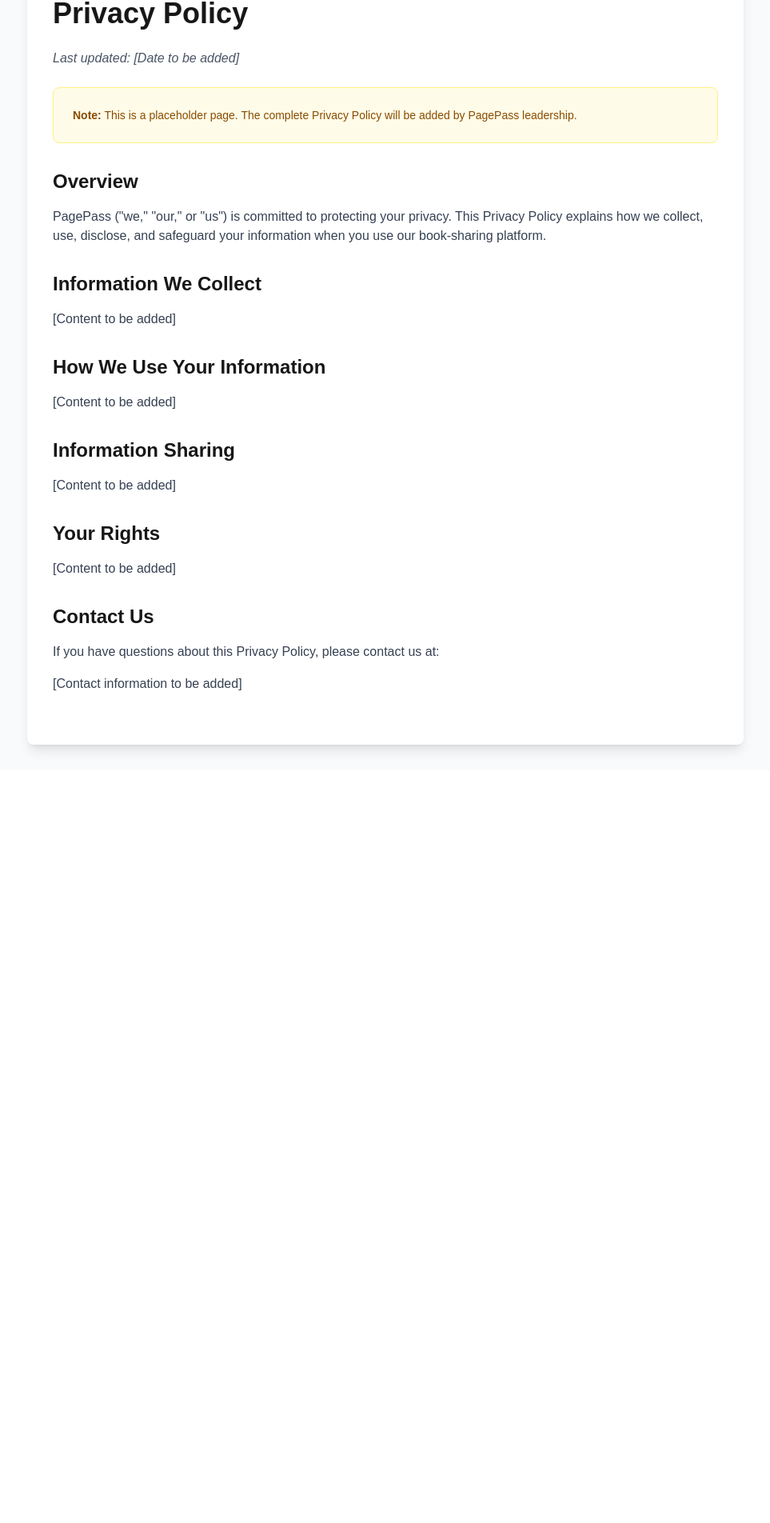
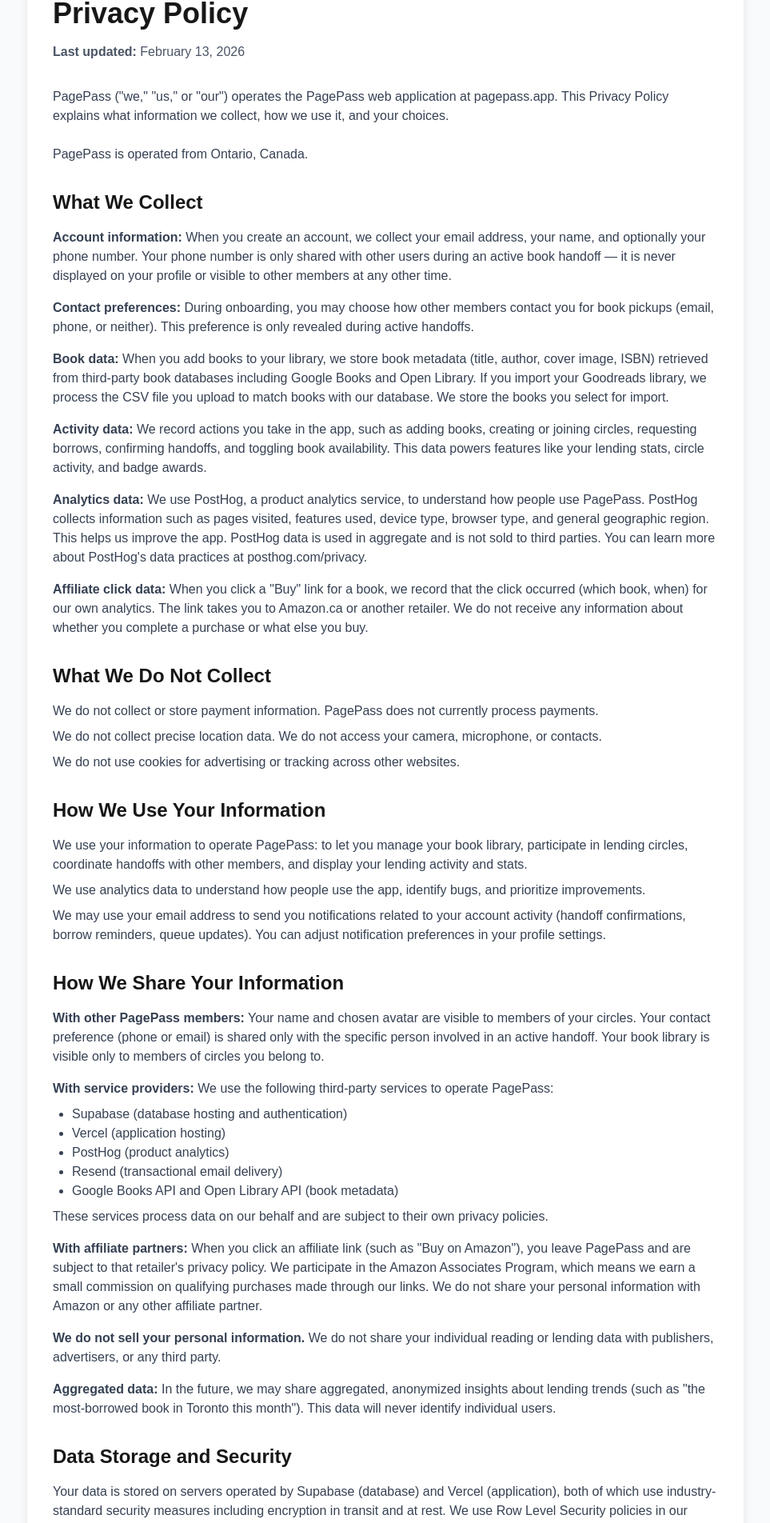
Before and after one commit to lwn2018/book-circles, a Next.js app: page /privacy in a window 1280 px wide. Shown: the part 115-2019 px from the top of the page at 80% size, without its empty margins (158-1121 px from the left). Before the commit the page ends 1078 px from the top, so only its background shows below. Built offline with nearby package versions, Linux system fonts and the light colour scheme; no server answers.

Commit message:
Update Privacy Policy with final content from co-CEO

```diff
--- a/app/privacy/page.tsx
+++ b/app/privacy/page.tsx
@@ -11,61 +11,163 @@ export default function PrivacyPolicy() {
         </div>
 
         <div className="bg-white rounded-lg shadow-lg p-8">
-          <h1 className="text-4xl font-bold mb-6">Privacy Policy</h1>
+          <h1 className="text-4xl font-bold mb-4">Privacy Policy</h1>
 
-          <div className="prose max-w-none">
-            <p className="text-gray-600 mb-6">
-              <em>Last updated: [Date to be added]</em>
+          <p className="text-gray-600 mb-8">
+            <strong>Last updated:</strong> February 13, 2026
+          </p>
+
+          <div className="prose max-w-none space-y-6">
+            <p className="text-gray-700">
+              PagePass ("we," "us," or "our") operates the PagePass web application at pagepass.app. This Privacy Policy explains what information we collect, how we use it, and your choices.
+            </p>
+            <p className="text-gray-700">
+              PagePass is operated from Ontario, Canada.
             </p>
 
-            <div className="bg-yellow-50 border border-yellow-200 rounded-lg p-6 mb-8">
-              <p className="text-sm text-yellow-800">
-                <strong>Note:</strong> This is a placeholder page. The complete Privacy Policy will be added by PagePass leadership.
+            <section className="mt-8">
+              <h2 className="text-2xl font-semibold mb-4">What We Collect</h2>
+
+              <div className="space-y-4">
+                <div>
+                  <p className="text-gray-700"><strong>Account information:</strong> When you create an account, we collect your email address, your name, and optionally your phone number. Your phone number is only shared with other users during an active book handoff — it is never displayed on your profile or visible to other members at any other time.</p>
+                </div>
+
+                <div>
+                  <p className="text-gray-700"><strong>Contact preferences:</strong> During onboarding, you may choose how other members contact you for book pickups (email, phone, or neither). This preference is only revealed during active handoffs.</p>
+                </div>
+
+                <div>
+                  <p className="text-gray-700"><strong>Book data:</strong> When you add books to your library, we store book metadata (title, author, cover image, ISBN) retrieved from third-party book databases including Google Books and Open Library. If you import your Goodreads library, we process the CSV file you upload to match books with our database. We store the books you select for import.</p>
+                </div>
+
+                <div>
+                  <p className="text-gray-700"><strong>Activity data:</strong> We record actions you take in the app, such as adding books, creating or joining circles, requesting borrows, confirming handoffs, and toggling book availability. This data powers features like your lending stats, circle activity, and badge awards.</p>
+                </div>
+
+                <div>
+                  <p className="text-gray-700"><strong>Analytics data:</strong> We use PostHog, a product analytics service, to understand how people use PagePass. PostHog collects information such as pages visited, features used, device type, browser type, and general geographic region. This helps us improve the app. PostHog data is used in aggregate and is not sold to third parties. You can learn more about PostHog's data practices at posthog.com/privacy.</p>
+                </div>
+
+                <div>
+                  <p className="text-gray-700"><strong>Affiliate click data:</strong> When you click a "Buy" link for a book, we record that the click occurred (which book, when) for our own analytics. The link takes you to Amazon.ca or another retailer. We do not receive any information about whether you complete a purchase or what else you buy.</p>
+                </div>
+              </div>
+            </section>
+
+            <section className="mt-8">
+              <h2 className="text-2xl font-semibold mb-4">What We Do Not Collect</h2>
+              <p className="text-gray-700">
+                We do not collect or store payment information. PagePass does not currently process payments.
               </p>
-            </div>
-
-            <section className="mb-8">
-              <h2 className="text-2xl font-semibold mb-4">Overview</h2>
-              <p className="text-gray-700 mb-4">
-                PagePass ("we," "our," or "us") is committed to protecting your privacy. This Privacy Policy explains how we collect, use, disclose, and safeguard your information when you use our book-sharing platform.
+              <p className="text-gray-700 mt-2">
+                We do not collect precise location data. We do not access your camera, microphone, or contacts.
+              </p>
+              <p className="text-gray-700 mt-2">
+                We do not use cookies for advertising or tracking across other websites.
               </p>
             </section>
 
-            <section className="mb-8">
-              <h2 className="text-2xl font-semibold mb-4">Information We Collect</h2>
-              <p className="text-gray-700 mb-4">
-                [Content to be added]
+            <section className="mt-8">
+              <h2 className="text-2xl font-semibold mb-4">How We Use Your Information</h2>
+              <p className="text-gray-700">
+                We use your information to operate PagePass: to let you manage your book library, participate in lending circles, coordinate handoffs with other members, and display your lending activity and stats.
+              </p>
+              <p className="text-gray-700 mt-2">
+                We use analytics data to understand how people use the app, identify bugs, and prioritize improvements.
+              </p>
+              <p className="text-gray-700 mt-2">
+                We may use your email address to send you notifications related to your account activity (handoff confirmations, borrow reminders, queue updates). You can adjust notification preferences in your profile settings.
               </p>
             </section>
 
-            <section className="mb-8">
-              <h2 className="text-2xl font-semibold mb-4">How We Use Your Information</h2>
-              <p className="text-gray-700 mb-4">
-                [Content to be added]
+            <section className="mt-8">
+              <h2 className="text-2xl font-semibold mb-4">How We Share Your Information</h2>
+
+              <div className="space-y-4">
+                <div>
+                  <p className="text-gray-700"><strong>With other PagePass members:</strong> Your name and chosen avatar are visible to members of your circles. Your contact preference (phone or email) is shared only with the specific person involved in an active handoff. Your book library is visible only to members of circles you belong to.</p>
+                </div>
+
+                <div>
+                  <p className="text-gray-700"><strong>With service providers:</strong> We use the following third-party services to operate PagePass:</p>
+                  <ul className="list-disc ml-6 mt-2 text-gray-700">
+                    <li>Supabase (database hosting and authentication)</li>
+                    <li>Vercel (application hosting)</li>
+                    <li>PostHog (product analytics)</li>
+                    <li>Resend (transactional email delivery)</li>
+                    <li>Google Books API and Open Library API (book metadata)</li>
+                  </ul>
+                  <p className="text-gray-700 mt-2">
+                    These services process data on our behalf and are subject to their own privacy policies.
+                  </p>
+                </div>
+
+                <div>
+                  <p className="text-gray-700"><strong>With affiliate partners:</strong> When you click an affiliate link (such as "Buy on Amazon"), you leave PagePass and are subject to that retailer's privacy policy. We participate in the Amazon Associates Program, which means we earn a small commission on qualifying purchases made through our links. We do not share your personal information with Amazon or any other affiliate partner.</p>
+                </div>
+
+                <div>
+                  <p className="text-gray-700"><strong>We do not sell your personal information.</strong> We do not share your individual reading or lending data with publishers, advertisers, or any third party.</p>
+                </div>
+
+                <div>
+                  <p className="text-gray-700"><strong>Aggregated data:</strong> In the future, we may share aggregated, anonymized insights about lending trends (such as "the most-borrowed book in Toronto this month"). This data will never identify individual users.</p>
+                </div>
+              </div>
+            </section>
+
+            <section className="mt-8">
+              <h2 className="text-2xl font-semibold mb-4">Data Storage and Security</h2>
+              <p className="text-gray-700">
+                Your data is stored on servers operated by Supabase (database) and Vercel (application), both of which use industry-standard security measures including encryption in transit and at rest. We use Row Level Security policies in our database to ensure users can only access data they are authorized to see.
               </p>
             </section>
 
-            <section className="mb-8">
-              <h2 className="text-2xl font-semibold mb-4">Information Sharing</h2>
-              <p className="text-gray-700 mb-4">
-                [Content to be added]
+            <section className="mt-8">
+              <h2 className="text-2xl font-semibold mb-4">Your Choices and Rights</h2>
+
+              <div className="space-y-4">
+                <div>
+                  <p className="text-gray-700"><strong>Access and correction:</strong> You can view and update your profile information, contact preferences, and book library at any time within the app.</p>
+                </div>
+
+                <div>
+                  <p className="text-gray-700"><strong>Account deletion:</strong> You can request deletion of your account and associated data by contacting us at privacy@pagepass.app. We will process deletion requests within 30 days.</p>
+                </div>
+
+                <div>
+                  <p className="text-gray-700"><strong>Analytics opt-out:</strong> PostHog respects Do Not Track browser settings. If you enable Do Not Track in your browser, PostHog will not collect analytics data from your sessions.</p>
+                </div>
+
+                <div>
+                  <p className="text-gray-700"><strong>Canadian privacy rights:</strong> If you are a resident of Canada, you have rights under the Personal Information Protection and Electronic Documents Act (PIPEDA) to access your personal information, request corrections, and withdraw consent for its use. To exercise these rights, contact us at privacy@pagepass.app.</p>
+                </div>
+              </div>
+            </section>
+
+            <section className="mt-8">
+              <h2 className="text-2xl font-semibold mb-4">Children's Privacy</h2>
+              <p className="text-gray-700">
+                PagePass is not directed at children under 13. We do not knowingly collect personal information from children under 13. If you believe a child under 13 has provided us with personal information, please contact us at privacy@pagepass.app and we will delete it.
               </p>
             </section>
 
-            <section className="mb-8">
-              <h2 className="text-2xl font-semibold mb-4">Your Rights</h2>
-              <p className="text-gray-700 mb-4">
-                [Content to be added]
+            <section className="mt-8">
+              <h2 className="text-2xl font-semibold mb-4">Changes to This Policy</h2>
+              <p className="text-gray-700">
+                We may update this Privacy Policy from time to time. If we make significant changes, we will notify you through the app or by email. The "Last updated" date at the top reflects the most recent revision.
               </p>
             </section>
 
-            <section className="mb-8">
+            <section className="mt-8">
               <h2 className="text-2xl font-semibold mb-4">Contact Us</h2>
-              <p className="text-gray-700 mb-4">
-                If you have questions about this Privacy Policy, please contact us at:
+              <p className="text-gray-700">
+                If you have questions about this Privacy Policy or your data, contact us at:
               </p>
-              <p className="text-gray-700">
-                [Contact information to be added]
+              <p className="text-gray-700 mt-4">
+                <strong>Email:</strong> privacy@pagepass.app<br />
+                <strong>Location:</strong> Ontario, Canada
               </p>
             </section>
           </div>
```
